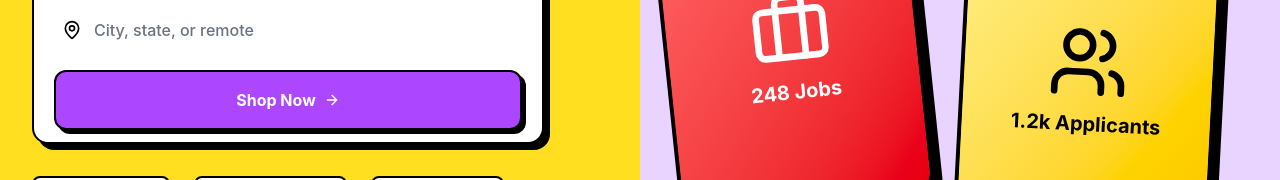
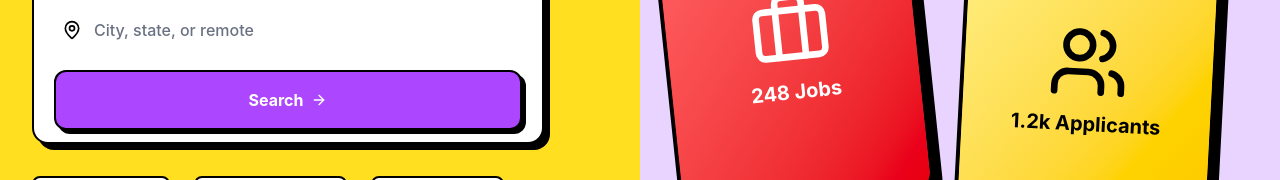
Before and after one commit to Sowhom638/TalentHub, a React (Vite) app: page / in a window 1280 px wide. Shown: the part 604-784 px from the top of the page. Built offline with nearby package versions, Linux system fonts and the light colour scheme; no server answers.

Commit message:
Change th "Shop Now" button to "Search"

```diff
--- a/src/App.jsx
+++ b/src/App.jsx
@@ -116,7 +116,7 @@ export default function App() {
                   type="submit"
                   className="bg-purple-500 text-white p-4 rounded-xl font-bold hover:bg-purple-600 transition-colors flex items-center justify-center gap-2 shadow-[4px_4px_0px_0px_rgba(0,0,0,1)] mx-2 mt-2 border-2 border-black"
                 >
-                  Shop Now
+                  Search
                   <ArrowRight className="w-4 h-4" />
                 </button>
               </form>
```
